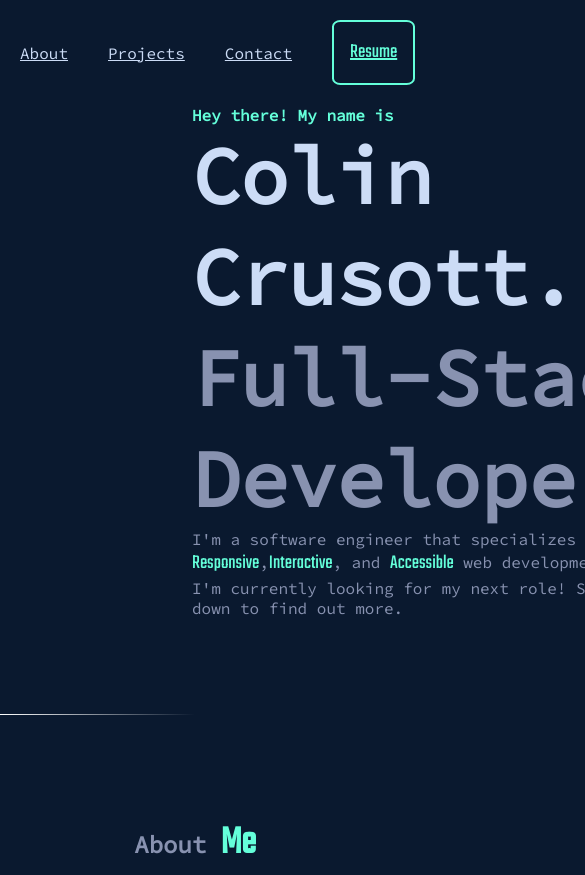
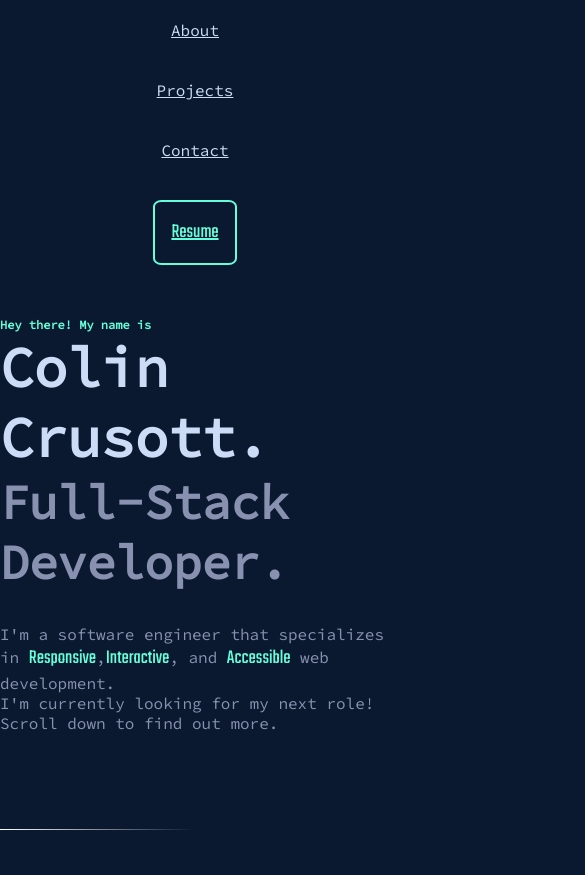
Before and after one commit to ccrusott/ccrusott.github.io, a plain HTML site: page index.html in a window 390 px wide. Shown: the top 875 px of the page, 585 px wide, since content can reach past the window. Drawn offline with Linux system fonts and the light colour scheme.

Commit message:
add responsiveness

```diff
--- a/style.css
+++ b/style.css
@@ -77,7 +77,7 @@ nav a{
     margin-right: 2.75rem;
 
 }
-@media only screen and (max-width: 376px){
+@media only screen and (max-width: 400px){
     .links{
         width: 100%;
         display: flex;
@@ -121,7 +121,7 @@ nav a{
     align-items: flex-start;
     flex-direction: column;
     flex-wrap: wrap;
-    margin-left: 12rem;
+    margin-left: 25%;
 }
 
 .intro h1{
@@ -142,22 +142,25 @@ nav a{
     color: #8892B0;
     font-family: 'Source Code Pro', monospace;
 }
-@media only screen and (max-width: 376px){
+@media only screen and (max-width: 400px){
     .intro h3{
         font-size: 3rem;
         margin-bottom: 2rem;
-        text-align: center;
+        text-align: start;
     }
     .intro h2{
         font-size: 3.5rem;
-        text-align: center;
+        text-align: start;
     }
     .intro h1{
         font-size: 0.75rem;
-        text-align: center;
+        text-align: start;
     }
     .intro p{
-        text-align: center;
+        text-align: start;
+    }
+    .intro-wrapper{
+        margin-left: 0;
     }
 }
 .intro p{
```
